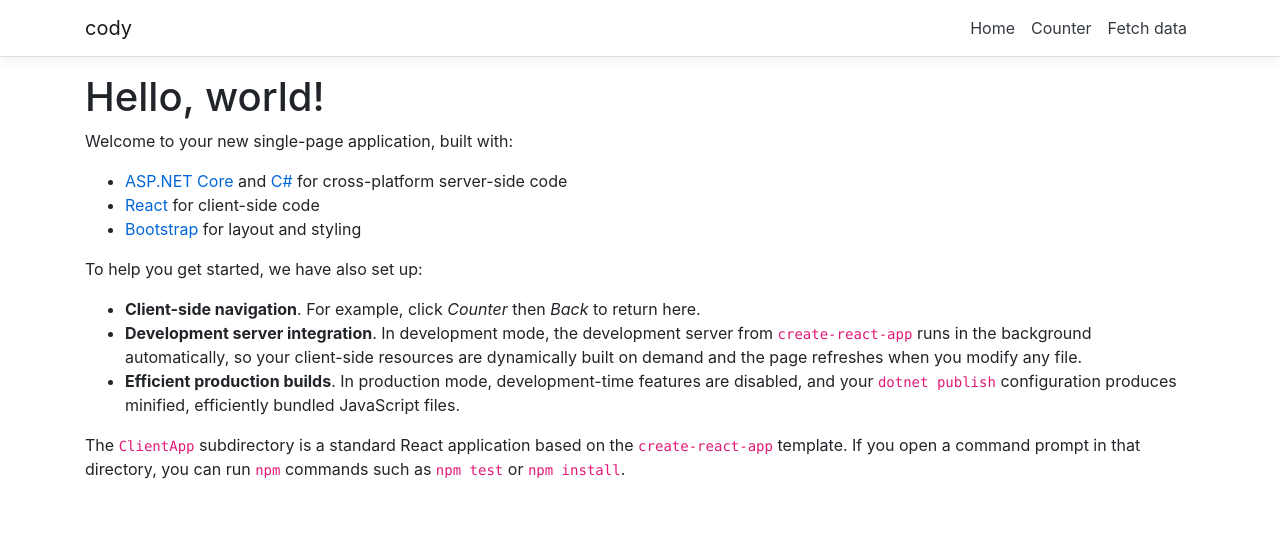
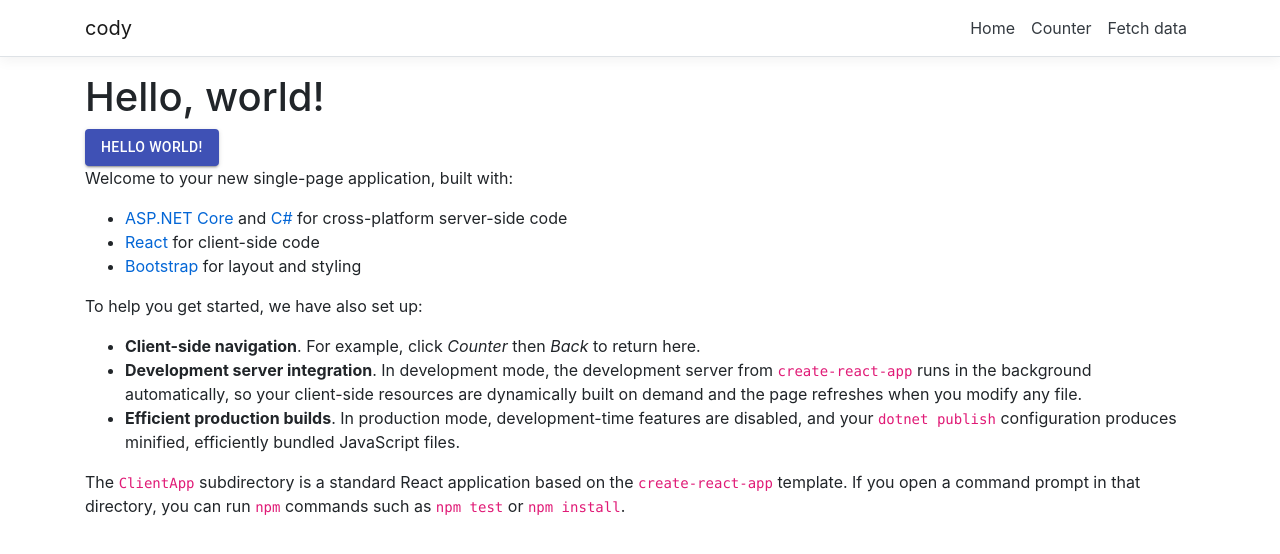
Before and after one commit to webion-hub/cody, a React (Create React App) app in the folder cody/ClientApp/: page / in a window 1280 px wide. Shown: the top 554 px of the page. Built offline with nearby package versions, Linux system fonts and the light colour scheme.

Commit message:
Add material-ui dependency

```diff
--- a/cody/ClientApp/src/components/Home.js
+++ b/cody/ClientApp/src/components/Home.js
@@ -1,4 +1,5 @@
 import React, { Component } from 'react';
+import { Button } from '@material-ui/core';
 
 export class Home extends Component {
   static displayName = Home.name;
@@ -7,6 +8,11 @@ export class Home extends Component {
     return (
       <div>
         <h1>Hello, world!</h1>
+
+        <Button variant="contained" color="primary">
+          Hello world!
+        </Button>
+
         <p>Welcome to your new single-page application, built with:</p>
         <ul>
           <li><a href='https://get.asp.net/'>ASP.NET Core</a> and <a href='https://msdn.microsoft.com/en-us/library/67ef8sbd.aspx'>C#</a> for cross-platform server-side code</li>
```
Also changed, not shown: cody/ClientApp/package.json (+16 -15 lines), 1 other file (tests, documents, lock files or other folders).
